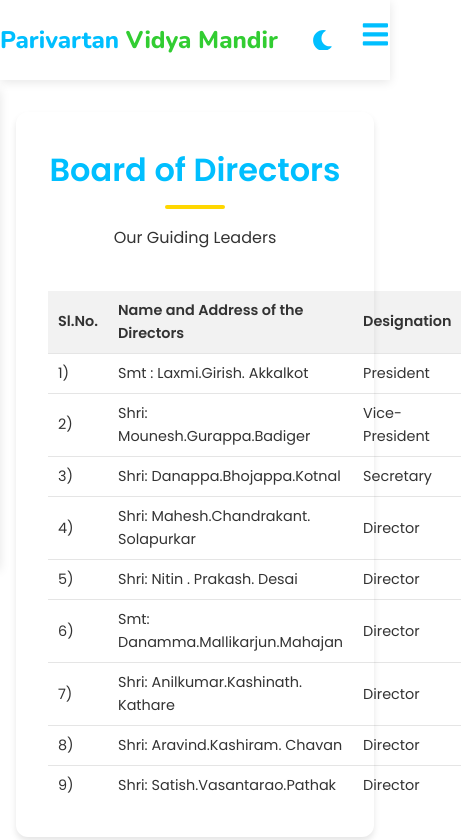
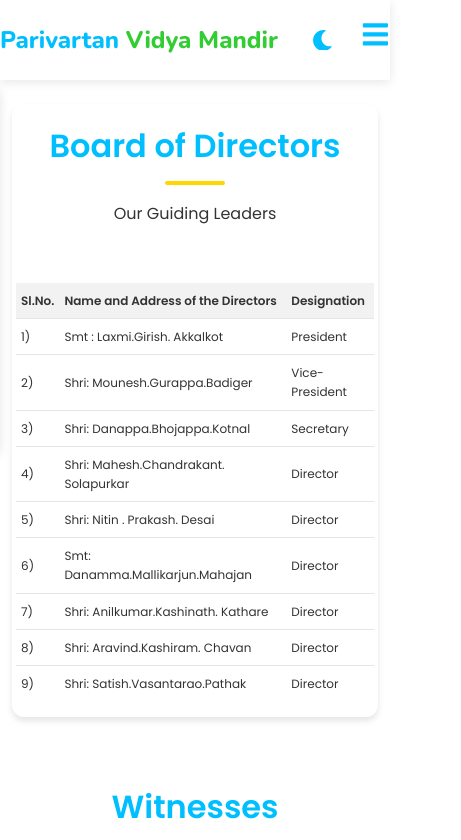
Before and after one commit to abhishekkenganal2/PVM, a React (Vite) app: page /staff-details in a window 390 px wide. Shown: the top 840 px of the page, 461 px wide, since content can reach past the window. Built offline with nearby package versions, Linux system fonts and the light colour scheme.

Commit message:
padding and drak mode of home page updated

```diff
--- a/src/pages/Home.jsx
+++ b/src/pages/Home.jsx
@@ -133,7 +133,7 @@
             </section>
 
             {/* Staff Details Link Section */}
-            <section className="section bg-light-purple" style={{ backgroundColor: '#f9f3fc' }}>
+            <section className="section bg-light-purple">
                 <div className="container" style={{ textAlign: 'center' }}>
                     <SectionTitle title="Our Management" subtitle="The pillars of our institution" />
                     <p style={{ maxWidth: '700px', margin: '0 auto 30px', fontSize: '1.1rem' }}>
@@ -144,7 +144,7 @@
             </section>
 
             {/* Gallery Preview Section */}
-            <section className="section bg-off-white">
+            <section className="section container">
                 <div className="container" style={{ textAlign: 'center' }}>
                     <SectionTitle title="Life at Parivartan" subtitle="Glimpses of activities, celebrations, and learning" />
                     <div className="home-gallery-grid" style={{
--- a/src/styles/Home.css
+++ b/src/styles/Home.css
@@ -143,6 +143,16 @@
     font-weight: 600;
 }
 
+.bg-light-purple {
+    background-color: #f9f3fc;
+    transition: background-color 0.3s ease;
+}
+
+[data-theme="dark"] .bg-light-purple,
+html.dark-mode .bg-light-purple {
+    background-color: #1e1e1e;
+}
+
 @media screen and (max-width: 768px) {
     .home-intro {
         flex-direction: column;
--- a/src/styles/Navbar.css
+++ b/src/styles/Navbar.css
@@ -53,7 +53,7 @@
 }
 
 .nav-item {
-    height: 80px;
+    height: auto;
 }
 
 .nav-links {
@@ -61,7 +61,7 @@
     display: flex;
     align-items: center;
     text-decoration: none;
-    padding: 0 1rem;
+    padding: 1rem;
     height: 100%;
     font-weight: 600;
     transition: all 0.2s ease;
@@ -164,7 +164,7 @@
 
     .nav-links {
         text-align: center;
-        padding: 2rem;
+        padding: 1rem;
         width: 100%;
         display: table;
     }
--- a/src/styles/StaffDetails.css
+++ b/src/styles/StaffDetails.css
@@ -45,10 +45,17 @@
     box-shadow: 0 4px 6px rgba(0,0,0,0.1);
 }
 
+.table-responsive {
+    overflow-x: auto;
+    -webkit-overflow-scrolling: touch;
+    border-radius: 8px;
+}
+
 .directors-table {
     width: 100%;
     border-collapse: collapse;
     margin-top: 1rem;
+    min-width: 500px;
 }
 
 .directors-table th,
@@ -62,10 +69,24 @@
     background-color: rgba(0,0,0,0.05); /* Light grey for header */
     font-weight: 600;
     color: var(--primary-color);
+    white-space: nowrap;
 }
 
 .directors-table tr:last-child td {
     border-bottom: none;
+}
+
+[data-theme="dark"] .directors-table th,
+html.dark-mode .directors-table th {
+    background-color: rgba(255, 255, 255, 0.05);
+    color: var(--primary-color);
+}
+
+[data-theme="dark"] .directors-table th,
+[data-theme="dark"] .directors-table td,
+html.dark-mode .directors-table th,
+html.dark-mode .directors-table td {
+    border-bottom: 1px solid rgba(255, 255, 255, 0.1);
 }
 
 .witnesses-section {
@@ -110,7 +131,40 @@
 
     .directors-table th,
     .directors-table td {
-        padding: 8px 10px;
-        font-size: 0.9rem;
+        padding: 10px 8px;
+        font-size: 0.85rem;
+    }
+
+    .directors-table {
+        min-width: 400px;
     }
 }
+
+@media (max-width: 480px) {
+    .staff-details-container {
+        padding: 1.5rem 0.75rem;
+    }
+
+    .directors-list {
+        padding: 1rem;
+    }
+
+    .directors-table th,
+    .directors-table td {
+        padding: 8px 5px;
+        font-size: 0.75rem;
+    }
+
+    .directors-table {
+        min-width: 350px;
+    }
+
+    .table-responsive {
+        margin-left: -0.75rem;
+        margin-right: -0.75rem;
+    }
+
+    .witnesses-grid {
+        grid-template-columns: 1fr;
+    }
+}
```
